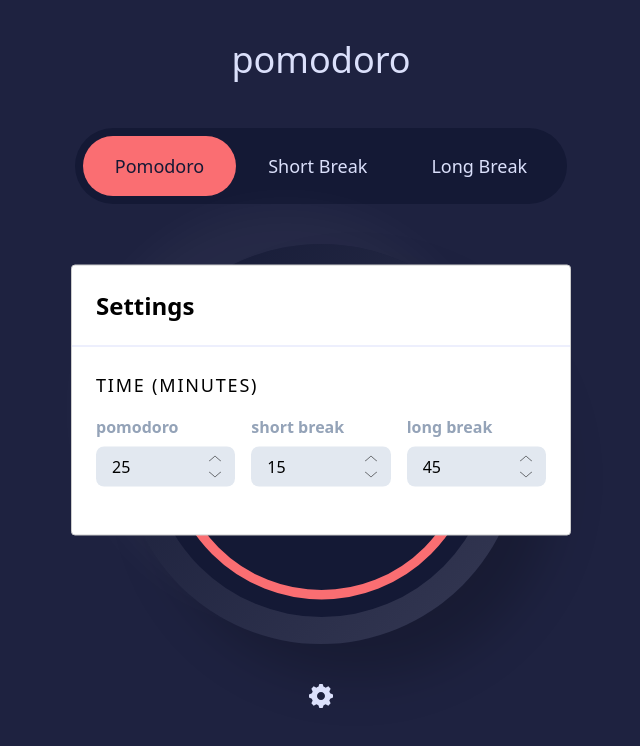
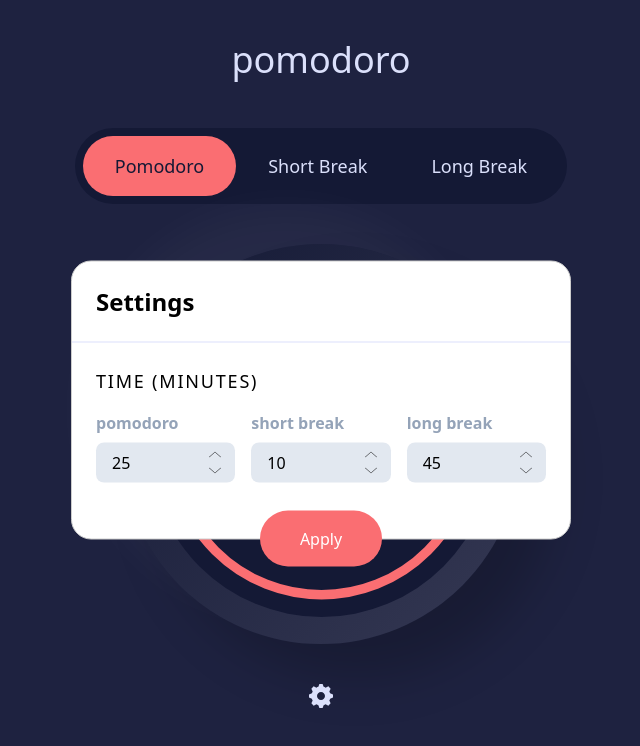
Before and after one commit to Vyonyx/pomodoro, a React (Vite) app: page / in a window 1280 px wide. Both pictures are taken after a click on the button 640 px from the left and 696 px from the top of the page. Shown: the top 746 px of the page, without its empty margins (319-959 px from the left). Built offline with nearby package versions, Linux system fonts and the light colour scheme.

Commit message:
finish timer functionality

```diff
--- a/package.json
+++ b/package.json
@@ -13,7 +13,8 @@
     "clsx": "^2.1.0",
     "react": "^18.2.0",
     "react-dom": "^18.2.0",
-    "react-modal": "^3.16.1"
+    "react-modal": "^3.16.1",
+    "zustand": "^4.4.7"
   },
   "devDependencies": {
     "@types/react": "^18.2.43",
--- a/src/App.tsx
+++ b/src/App.tsx
@@ -1,6 +1,23 @@
-import { ChangeEvent, Dispatch, useEffect, useRef, useState } from "react";
+import { Dispatch, useEffect, useRef, useState } from "react";
 import clsx from "clsx";
 import Modal from "react-modal";
+import { create } from "zustand";
+
+interface ModalState {
+  pomodoro: number;
+  short: number;
+  long: number;
+  increment: (id: keyof ModalState) => void;
+  decrement: (id: keyof ModalState) => void;
+}
+
+const useModalState = create<ModalState>((set) => ({
+  pomodoro: 25,
+  short: 10,
+  long: 45,
+  increment: (id) => set((state) => ({ [id]: Number(state[id]) + 1 })),
+  decrement: (id) => set((state) => ({ [id]: Number(state[id]) - 1 })),
+}));
 
 Modal.setAppElement("#root");
 
@@ -17,18 +34,54 @@ const modalStyles = {
     transform: "translate(-50%, -50%)",
     minWidth: "500px",
     padding: "0px",
+    borderRadius: "20px",
+    overflow: "visible",
   },
 };
+
+interface Button {
+  id: string;
+  label: string;
+  duration: number;
+}
 
 function App() {
   const [activeButton, setActiveButton] = useState("pomodoro");
   const [initialTime, setInitialTime] = useState(10);
-  const [buttons, _] = useState([
-    { id: "pomodoro", label: "Pomodoro", duration: 25 },
-    { id: "short", label: "Short Break", duration: 10 },
-    { id: "long", label: "Long Break", duration: 45 },
+  const [buttons, setButtons] = useState<Button[]>([
+    { id: "pomodoro", label: "Pomodoro", duration: 25 * 60 },
+    { id: "short", label: "Short Break", duration: 10 * 60 },
+    { id: "long", label: "Long Break", duration: 45 * 60 },
   ]);
   const [modalIsOpen, setModalIsOpen] = useState(false);
+
+  const modalState = useModalState((state) => state);
+
+  function applyModalValues() {
+    const { pomodoro, short, long } = modalState;
+    setButtons((prevState) => {
+      return prevState.map((state) => {
+        switch (state.id) {
+          case "pomodoro":
+            state.duration = pomodoro * 60;
+            break;
+          case "short":
+            state.duration = short * 60;
+            break;
+          case "long":
+            state.duration = long * 60;
+            break;
+        }
+        return state;
+      });
+    });
+    setModalIsOpen(false);
+  }
+
+  useEffect(() => {
+    const currentButton = buttons.find((button) => button.id === activeButton);
+    if (currentButton) setInitialTime(currentButton.duration);
+  }, [buttons]);
 
   function openModal() {
     setModalIsOpen(true);
@@ -88,15 +141,24 @@ function App() {
         </div>
 
         <div className="h-[1px] bg-light-grey w-full"></div>
-        <div className="p-6 pb-12">
+        <div className="p-6 pb-0">
           <h3 className="text-lg tracking-widest uppercase mb-4">
             Time (Minutes)
           </h3>
           <div className="flex justify-between gap-4">
-            <NumberInput id="pomodoro" labelText="pomodoro" defaultValue={25} />
-            <NumberInput id="short" labelText="short break" defaultValue={15} />
-            <NumberInput id="long" labelText="long break" defaultValue={45} />
+            <NumberInput id="pomodoro" labelText="pomodoro" />
+            <NumberInput id="short" labelText="short break" />
+            <NumberInput id="long" labelText="long break" />
           </div>
+        </div>
+
+        <div className="flex justify-center">
+          <button
+            className="rounded-full bg-salmon text-white px-10 py-4 translate-y-1/2 hover:text-purp-dark transition-colors"
+            onClick={applyModalValues}
+          >
+            Apply
+          </button>
         </div>
       </Modal>
     </>
@@ -106,26 +168,25 @@ function App() {
 function NumberInput({
   labelText,
   id,
-  defaultValue,
 }: {
   labelText: string;
-  id: string;
-  defaultValue: number;
+  id: keyof ModalState;
 }) {
-  const [value, setValue] = useState(defaultValue);
+  const { increment, decrement } = useModalState((state) => state);
+  const value: number = useModalState((state) => Number(state[id].valueOf()));
 
-  function increment() {
-    setValue(value + 1);
+  function incrementState() {
+    increment(id);
   }
 
-  function decrement() {
-    setValue(value - 1);
+  function decrementState() {
+    decrement(id);
   }
 
-  function onChange(e: ChangeEvent<HTMLInputElement>) {
-    const newValue = e.target.value;
-    setValue(Number(newValue));
-  }
+  // function onChange(e: ChangeEvent<HTMLInputElement>) {
+  //   const newValue = e.target.value;
+  //   setValue(Number(newValue));
+  // }
 
   return (
     <div className="flex-grow flex flex-col gap-2">
@@ -141,9 +202,12 @@ function NumberInput({
           max={100}
           value={value}
           className="relative w-full bg-slate-200 h-10 rounded-lg px-4"
-          onChange={onChange}
+          // onChange={onChange}
         />
-        <button onClick={increment} className="absolute top-0 right-2 h-fit">
+        <button
+          onClick={incrementState}
+          className="absolute top-0 right-2 h-fit"
+        >
           <svg
             className="scale-x-50 scale-y-[0.35]"
             width="24"
@@ -155,7 +219,10 @@ function NumberInput({
             <path d="M23.245 20l-11.245-14.374-11.219 14.374-.781-.619 12-15.381 12 15.391-.755.609z" />
           </svg>
         </button>
-        <button onClick={decrement} className="absolute bottom-0 right-2 h-fit">
+        <button
+          onClick={decrementState}
+          className="absolute bottom-0 right-2 h-fit"
+        >
           <svg
             className="scale-x-50 scale-y-[0.35]"
             width="24"
```
Also changed, not shown: 1 other file (tests, documents, lock files or other folders).
